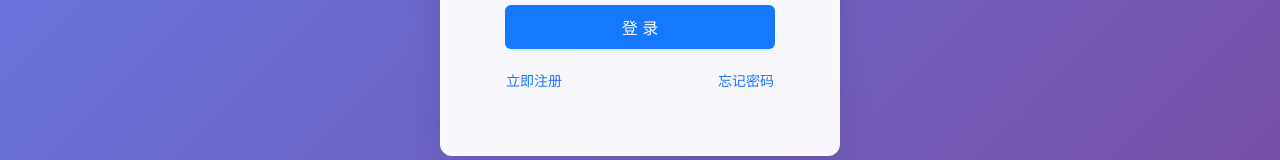
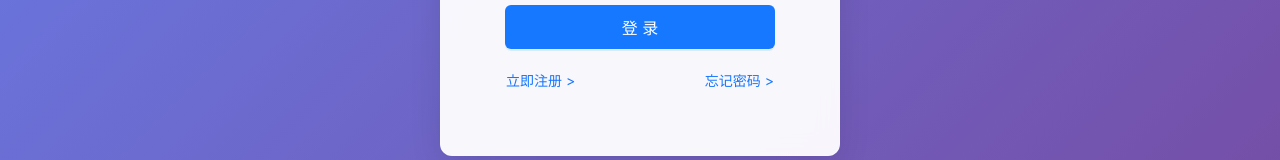
Before and after one commit to the-kulo/Hyper-CMDB, a React (Vite) app in the folder ui/: page / in a window 1280 px wide. Shown: the part 462-622 px from the top of the page. Built offline with nearby package versions, Linux system fonts and the light colour scheme.

Commit message:
style(login): 在注册和忘记密码按钮文本后添加箭头图标

```diff
--- a/ui/src/pages/login/index.tsx
+++ b/ui/src/pages/login/index.tsx
@@ -102,14 +102,14 @@ const LoginPage: React.FC = () => {
                 onClick={handleGoToRegister}
                 className={styles.authLink}
               >
-                立即注册
+                立即注册 {'>'}
               </Button>
               <Button
                 type="link"
                 onClick={handleGoToForgotPassword}
                 className={styles.authLink}
               >
-                忘记密码
+                忘记密码 {'>'}
               </Button>
             </div>
           </Card>
```
